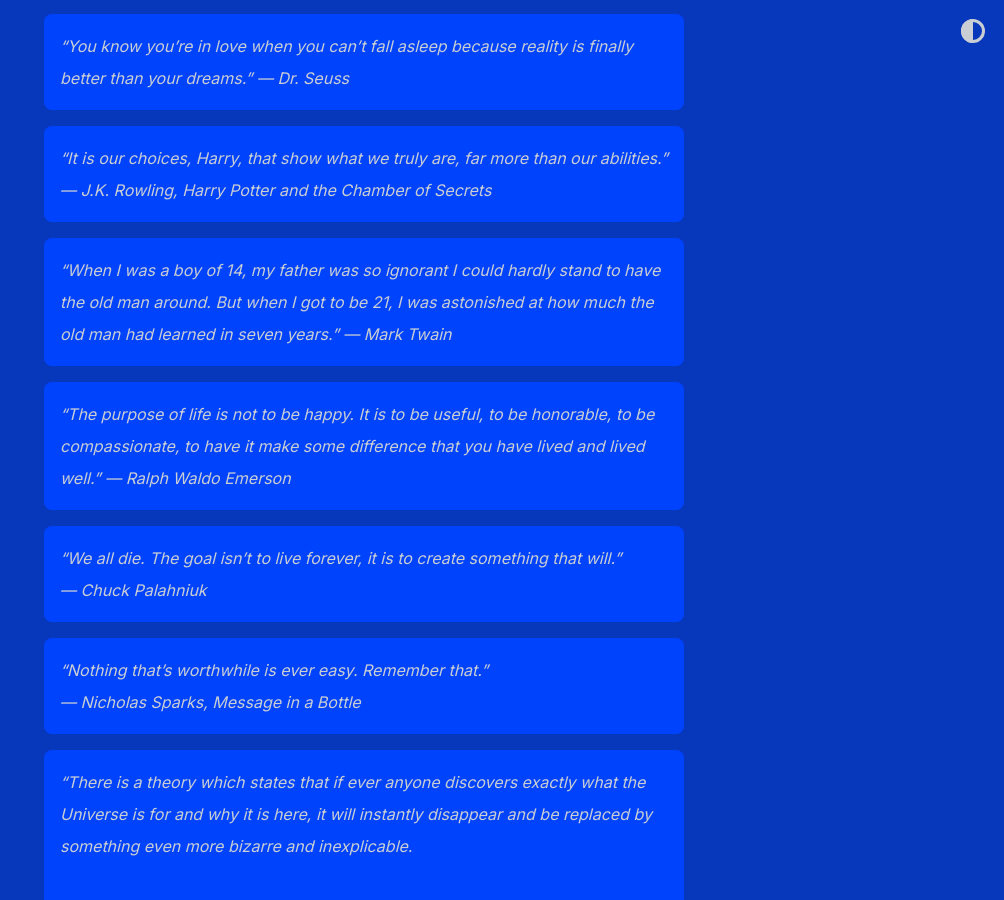
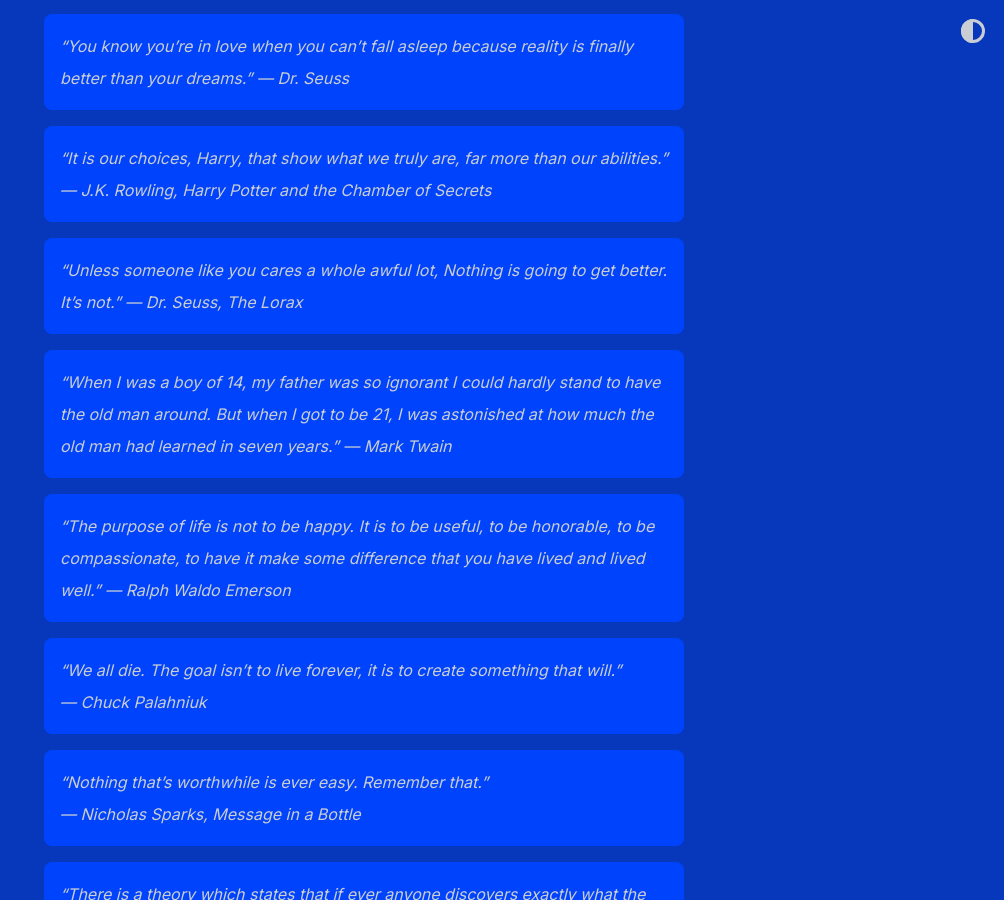
Before and after one commit to shihankanungo/shihankanungo.github.io, a Jekyll site: the page built from quotes.md, in a window 1280 px wide and 900 px high, scrolled down 364 px. Shown: the whole window, without its empty margins (276-1280 px from the left). Built offline with Jekyll 4.4.1, drawn with Linux system fonts in a browser that asks for light colours.

Commit message:
Update quotes.md

```diff
--- a/quotes.md
+++ b/quotes.md
@@ -10,6 +10,8 @@
 > "You know you're in love when you can't fall asleep because reality is finally better than your dreams." --- Dr. Seuss
 
 > "It is our choices, Harry, that show what we truly are, far more than our abilities." --- J.K. Rowling, <i>Harry Potter and the Chamber of Secrets</i>
+
+> “Unless someone like you cares a whole awful lot, Nothing is going to get better. It's not." --- Dr. Seuss, The Lorax
 
 > "When I was a boy of 14, my father was so ignorant I could hardly stand to have the old man around. But when I got to be 21, I was astonished at how much the old man had learned in seven years." --- Mark Twain
 
```
